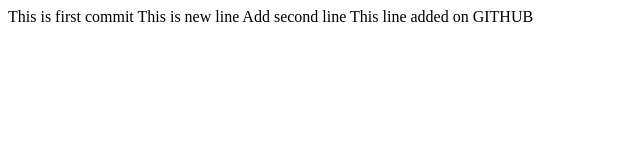
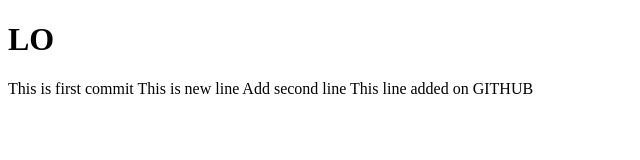
Before and after one commit to andrej1989/fronten_test, a plain HTML site: page index.html in a window 1280 px wide. Shown: the whole page, without its empty margins (0-640 px from the left). Drawn offline with Linux system fonts and the light colour scheme.

Commit message:
added logo

```diff
--- a/index.html
+++ b/index.html
@@ -4,6 +4,8 @@
 	<title></title>
 </head>
 <body>
+  <div class="header">
+  <h1>LO</h1>
   This is first commit
 
   This is new line
```
